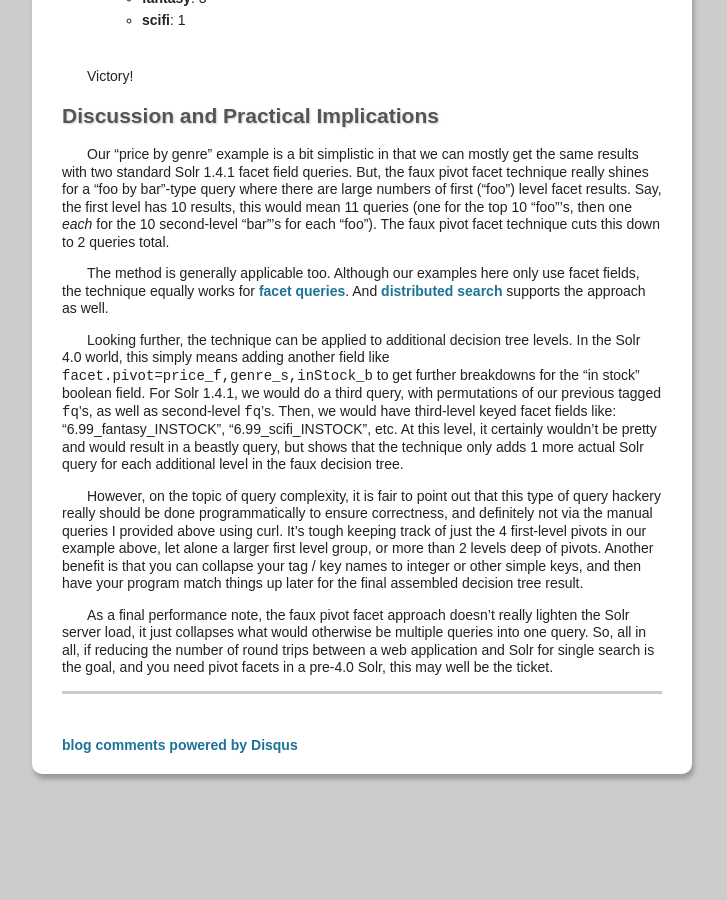
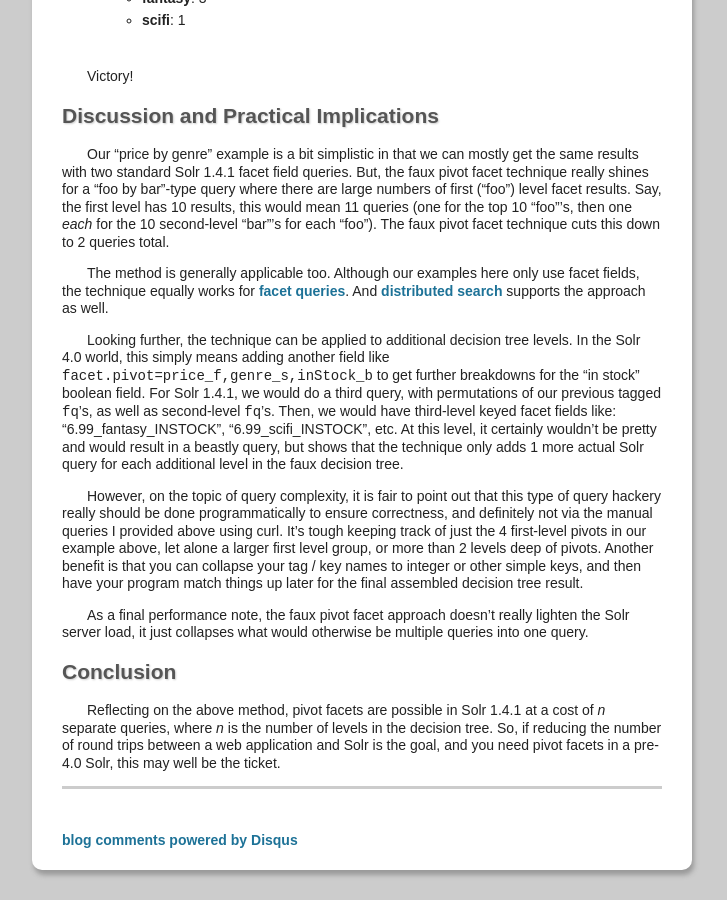
Before and after one commit to ryan-roemer/loose-bits, a Jekyll site: the page built from _posts/2011-09-20-pivot-facets-solr.md, in a window 1280 px wide and 900 px high, scrolled down 7152 px. Shown: the whole window, without its empty margins (278-1005 px from the left). Built offline with Jekyll 4.4.1, drawn with Linux system fonts in a browser that asks for light colours; Markdown is read by kramdown in place of the engine named in the settings; comment, search, counter and statistics services are not loaded; before the commit the page ends 7956 px from its top, so only the background shows below that; some of the changed text lies outside the part shown.

Commit message:
Solr Post: Final tweaks and edits.

```diff
--- a/_posts/2011-09-20-pivot-facets-solr.md
+++ b/_posts/2011-09-20-pivot-facets-solr.md
@@ -25,7 +25,7 @@ axes -- typically in our case "field/query by year" for a time series.
 However, we use Solr 1.4.1 and are unlikely to migrate to Solr 4.0 in the
 meantime. Our existing approach was to simply query for the top "n" fields for
 a first query, then perform a second-level facet query by year for *each* field
-result. So, for the top 20 results, we would perform 1 + 20 queries -
+result. So, for the top 20 results, we would perform 1 + 20 queries --
 clearly not optimal, when we're trying to get this done in the context of a
 blocking HTTP request in our underlying web application.
 
@@ -94,8 +94,8 @@ $ curl http://localhost:8983/solr/update/csv \
 
 # Commit the upload.
 $ curl http://localhost:8983/solr/update \
-   --data-binary '<commit/>' \
-   -H 'Content-type:application/xml'
+  --data-binary '<commit/>' \
+  -H 'Content-type:application/xml'
 {% endhighlight %}
 
 You should now be able to query the 10 sample documents at:
@@ -211,8 +211,8 @@ $ curl http://localhost:8984/solr/update/csv \
 
 # Commit the upload.
 $ curl http://localhost:8984/solr/update \
-   --data-binary '<commit/>' \
-   -H 'Content-type:application/xml'
+  --data-binary '<commit/>' \
+  -H 'Content-type:application/xml'
 {% endhighlight %}
 
 From here on, it is assumed you now have a populated Solr 1.4.1 server running
@@ -483,9 +483,15 @@ for the final assembled decision tree result.
 
 As a final performance note, the faux pivot facet approach doesn't really
 lighten the Solr server load, it just collapses what would otherwise be
-multiple queries into one query. So, all in all, if reducing the number of
-round trips between a web application and Solr for single search is the goal,
-and you need pivot facets in a pre-4.0 Solr, this may well be the ticket.
+multiple queries into one query.
+
+## Conclusion
+
+Reflecting on the above method, pivot facets are possible in Solr 1.4.1 at a
+cost of *n* separate queries, where *n* is the number of levels in the decision
+tree. So, if reducing the number of round trips between a web application
+and Solr is the goal, and you need pivot facets in a pre-4.0 Solr, this may
+well be the ticket.
 
 [distributed]: http://wiki.apache.org/solr/DistributedSearch
 [ex_facets]: http://wiki.apache.org/solr/SimpleFacetParameters#Multi-Select_Faceting_and_LocalParams
```
Also changed, not shown: other parts of _posts/2011-09-20-pivot-facets-solr.md (+1 -1 lines).
